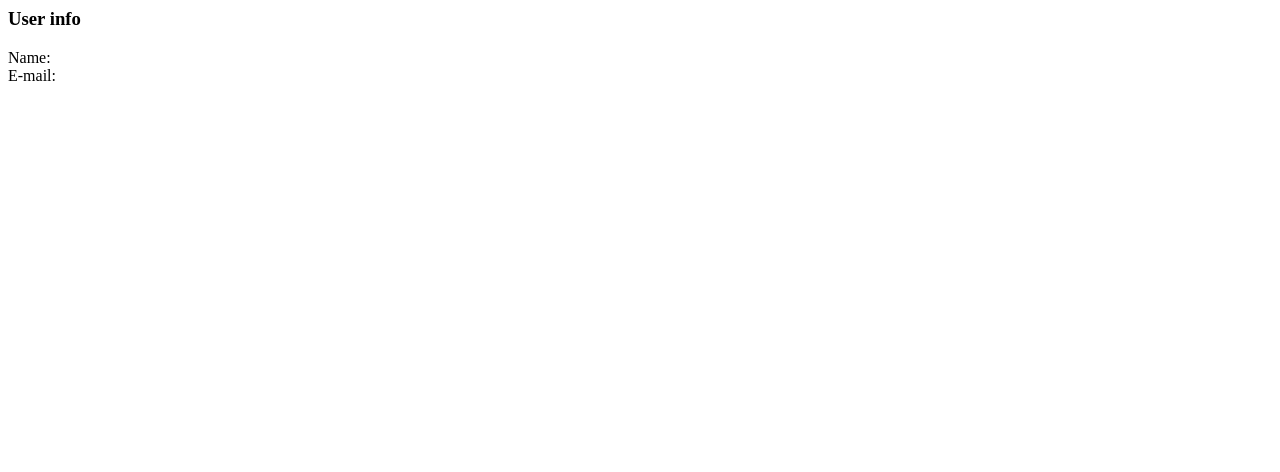
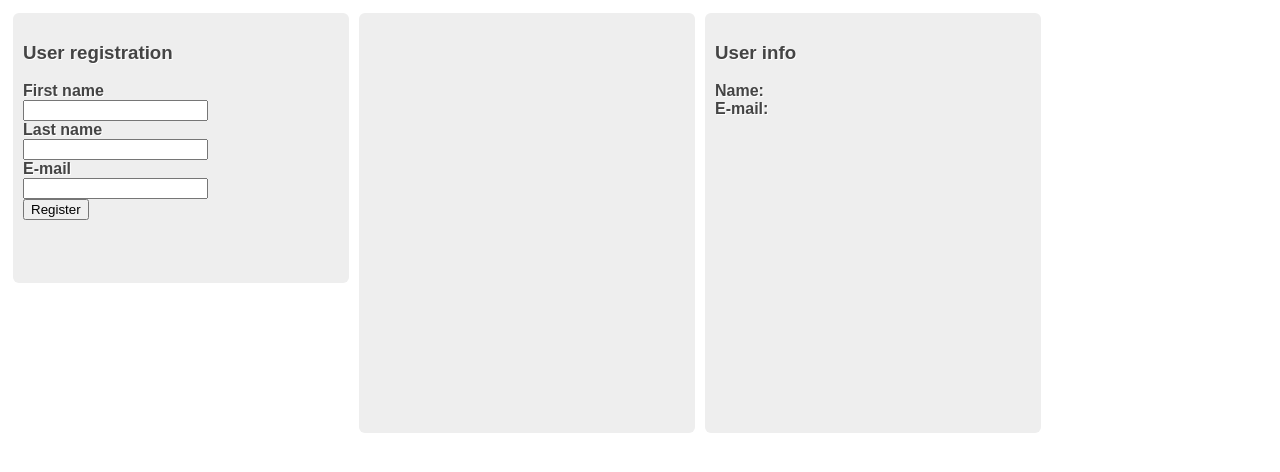
Before and after one commit to chambs/srvmock, a website: page index.html in a window 1280 px wide. Drawn offline with nearby package versions, Linux system fonts and the light colour scheme.

Commit message:
test.js a bit more organized; a bit of beauty to the html document; form for registering users

```diff
--- a/index.html
+++ b/index.html
@@ -2,8 +2,34 @@
 <head>
 	<meta charset="utf-8">
 	<title>SrvMock - Mocking your server since yesterday</title>
+	<link rel="stylesheet" type="text/css" href="style.css"/>
 </head>
 <body>
+
+	<div id="frm">
+		<h3>User registration</h3>
+		<div>
+			<div class="field">First name</div>
+			<div><input name="firstname"></div>
+		</div>
+
+		<div>
+			<div class="field">Last name</div>
+			<div><input name="lastname"></div>
+		</div>
+
+		<div>
+			<div class="field">E-mail</div>
+			<div><input name="email"></div>
+		</div>
+
+		<div>
+			<div><input type="button" class="btn-register" value="Register"></div>
+		</div>
+
+	</div>
+
+	<ul id="user-list"></ul>
 
 	<div id="current-user">
 		<h3>User info</h3>
@@ -19,8 +45,6 @@
 
 	</div>
 
-	<ul id="user-list"></ul>
-
 	<script src="//ajax.googleapis.com/ajax/libs/jquery/1.10.2/jquery.min.js"></script>
 	<script type="text/javascript" src="lib/srvmock.min.js"></script>
 	<script type="text/javascript" src="lib/test.js"></script>
--- a/lib/test.js
+++ b/lib/test.js
@@ -1,4 +1,34 @@
+(function(window, $) {
+
+	var document = window.document,
+		$d = $(document);
+
+	createUserSchema();
+	fillList();
+	bindEvents();
+
+	function showUserInfo(row) {
+		$('.fullname').html(row.firstname + ' ' + row.lastname);
+		$('.email').html(row.email);
+	}
+
+	function fillList() {
+		var userList = srvmock.httpGet('users'),
+			i = 0,
+			len = userList.length,
+			buffer = "",
+			user;
+
+		for(i; i < len; i++) {
+			user = userList[i];
+			buffer += "<li data-id='" + user._id + "'>" + user.firstname + "</li>";
+		}
+		$('#user-list').html(buffer);
+	}
+
 	//Defining a user schema
+	function createUserSchema() {
+		if(!srvmock.getSchema('users')) {
 			var userSchema = {
 				name: 'users',
 				fields: [
@@ -10,32 +40,30 @@ var userSchema = {
 			};
 
 			srvmock.setSchema(userSchema);
-
-(function() {
-	var userList = srvmock.httpGet('users'),
-		i = 0,
-		len = userList.length,
-		buffer = "",
-		user;
-
-	for(i; i < len; i++) {
-		user = userList[i];
-		buffer += "<li data-id='" + user._id + "'>" + user.firstname + "</li>";
+		}
 	}
 
-	$('#user-list').html(buffer);
+	function registerUser(ev) {
+		var newUser = {
+			firstname: $('input[name="firstname"]').val(),
+			lastname: $('input[name="lastname"]').val(),
+			email: $('input[name="email"]').val()
+		};
 
+		srvmock.httpPost('users', newUser);
+		fillList();
+	}
 
-	$(document).on('click', '#user-list li', function() {
+	function listUsers(ev) {
 		var rowId = $(this).data('id') + '',
 			row = srvmock.httpGetOne('users', rowId);
 
 		if(row) showUserInfo(row);
-	});
-
-	function showUserInfo(row) {
-		$('.fullname').html(row.firstname + ' ' + row.lastname);
-		$('.email').html(row.email);
 	}
 
-})();
+	function bindEvents() {
+		$d.on('click', '.btn-register', registerUser);
+		$d.on('click', '#user-list li', listUsers);
+	}
+
+})(this, jQuery);
--- /dev/null
+++ b/style.css
@@ -0,0 +1,38 @@
+body {
+	font-family: arial, verdana, helvetica;
+	text-shadow: 1px 1px 0px #fff;
+	color: #444;
+}
+
+#frm, #current-user, #user-list {
+	float: left;
+	width: 25%;
+	height: 400px;
+	background-color: #eee;
+	margin: 5px;
+	padding: 10px;
+	border-radius: 6px;
+}
+
+.field {
+	font-weight: bold;
+}
+
+#user-list {
+	list-style: none;
+	overflow-y: scroll;
+}
+
+#user-list li {
+	padding: 3px;
+	border-radius: 6px;
+}
+
+#user-list li:hover {
+	cursor: pointer;
+	background-color: #ddd;
+}
+
+#frm {
+	height: 250px;
+}
```
Lines whose indentation alone changed are shown as unchanged.
